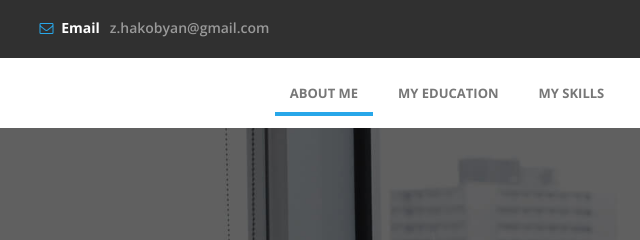
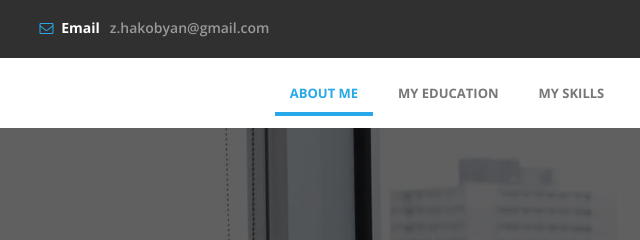
Before and after one commit to zara-sahakyan/zara-sahakyan.github.io, a plain HTML site: page index.html in a window 1280 px wide. Shown: the top 240 px of the page, 323-963 px from the left. Drawn offline with nearby package versions, Linux system fonts and the light colour scheme.

Commit message:
Update styles.css
css fix

```diff
--- a/styles.css
+++ b/styles.css
@@ -90,7 +90,7 @@ header .social-icon li a
 	border-bottom: 4px solid #28a7e9;
 }
 .current_page_item a{
-	color: #28a7e9;
+	color: #28a7e9 !important;
 	border-bottom: 4px solid #28a7e9;
 }
 
```
